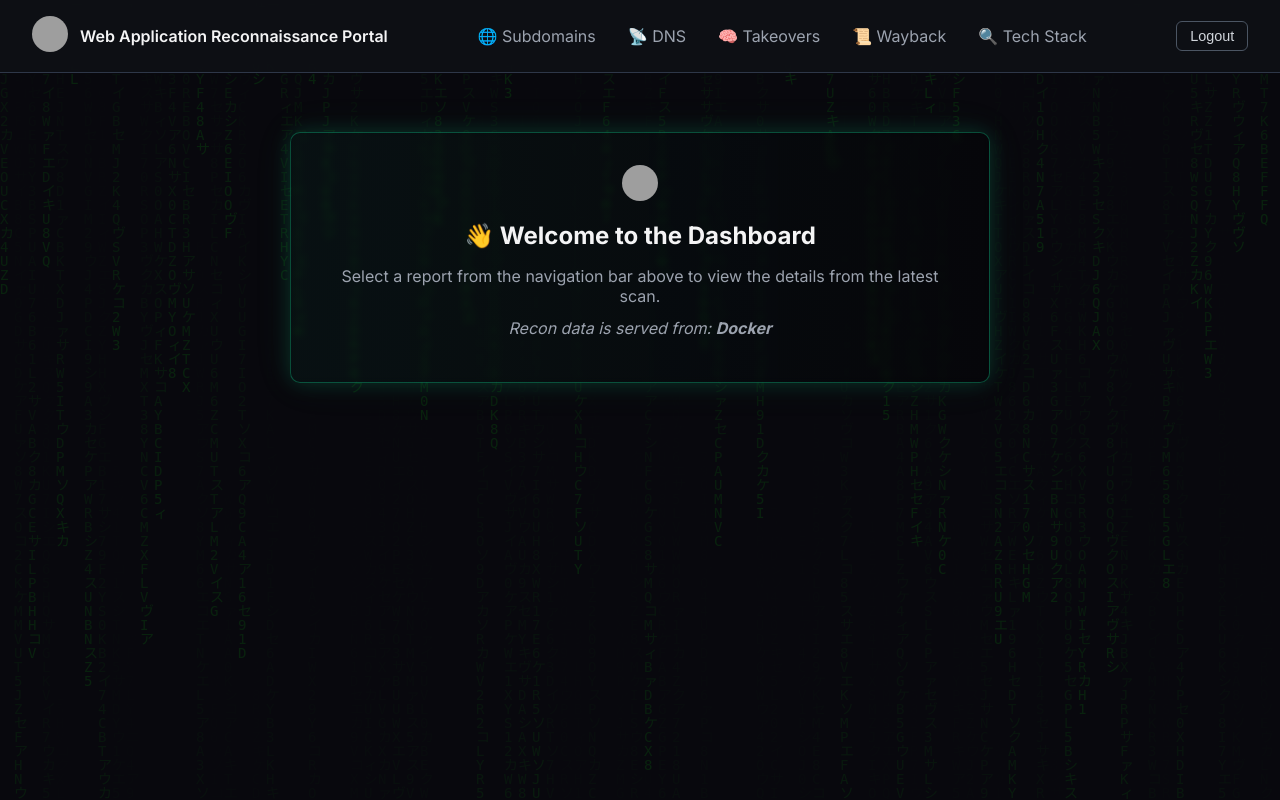
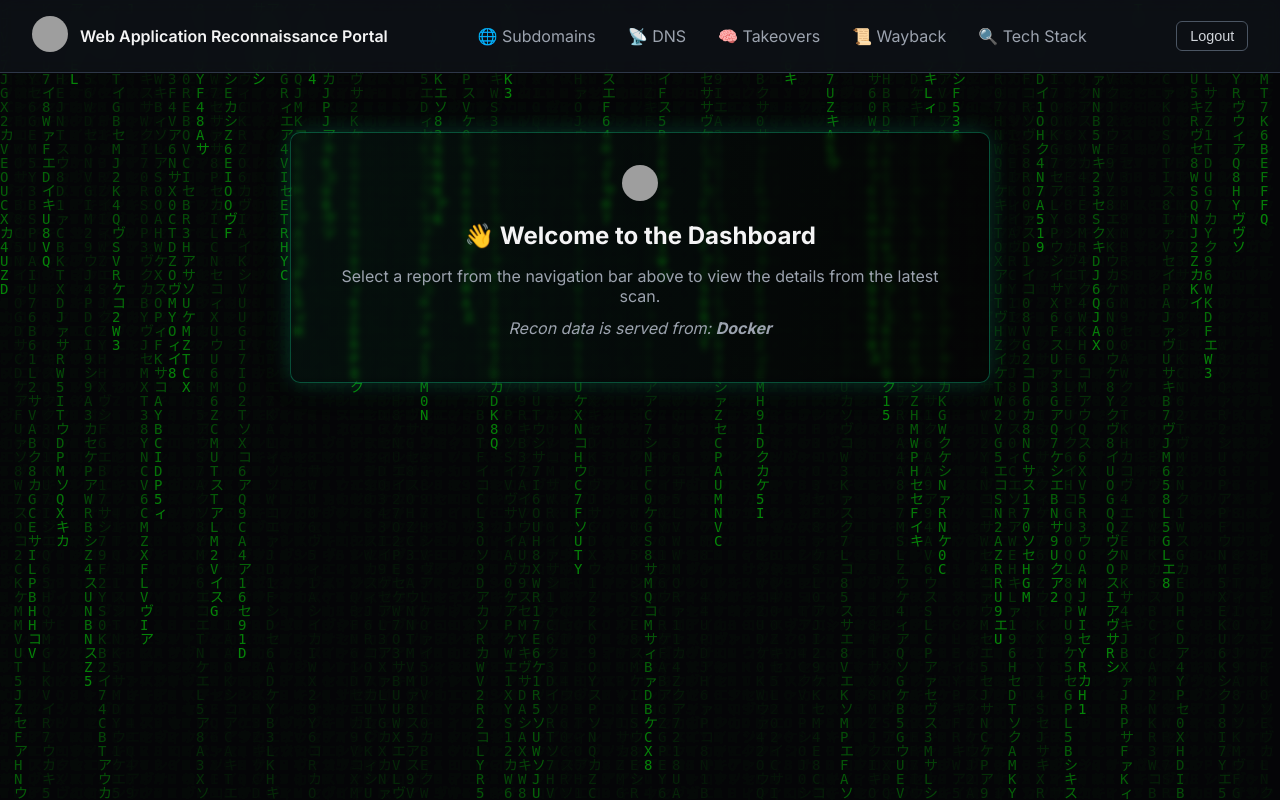
Before and after one commit to onurcangnc/web_app_recon_ci-cd_public, a Flask app: page /dashboard in a window 1280 px wide. Run offline with Flask 3, Linux system fonts and the light colour scheme; the visitor is signed in with stand-in values (Sample User, id 1); grey boxes are pictures that could not be loaded.

Commit message:
public project uploaded successfully2

```diff
--- a/recon-app/static/style.css
+++ b/recon-app/static/style.css
@@ -36,7 +36,7 @@ body {
   width: 100%;
   height: 100%;
   z-index: -1;
-  opacity: 0.1;
+  opacity: 0.5;
 }
 
 /* ========== HEADER ========== */
```
Also changed, not shown: README.md, assets/dashboard.png (added), assets/dns_info.png (added), assets/live_hosts.png (added), assets/login.png (added), assets/subzy.png (added), assets/waybacksurl.png (added), assets/whatweb.png (added).
